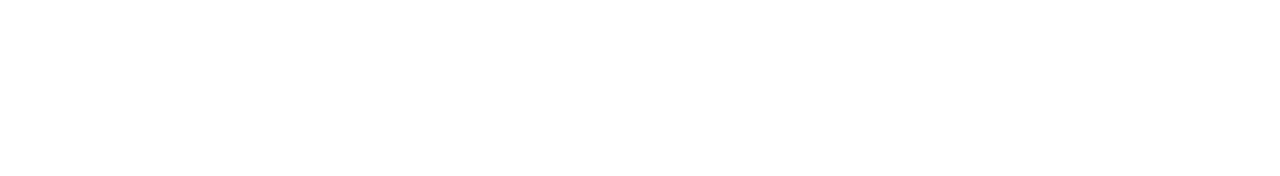
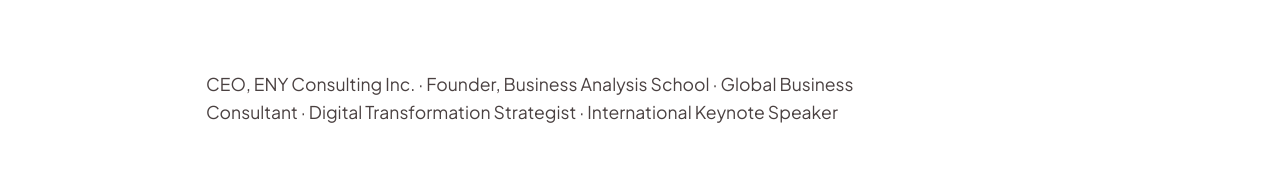
Before and after one commit to enyconsulting-dev/enyconsulting_landingpage, a React (Vite) app: page /founder in a window 1280 px wide. Shown: the part 195-371 px from the top of the page. Built offline with nearby package versions, Linux system fonts and the light colour scheme; no server answers.

Commit message:
Color change on Founder

```diff
--- a/src/pages/FounderPage.css
+++ b/src/pages/FounderPage.css
@@ -4,7 +4,7 @@
 
 .founder-hero-sub {
     font-size: 1.1rem;
-    color: rgba(255, 255, 255, 0.75);
+    color: rgba(14, 1, 1, 0.75);
     line-height: 1.6;
     max-width: 720px;
 }
```
